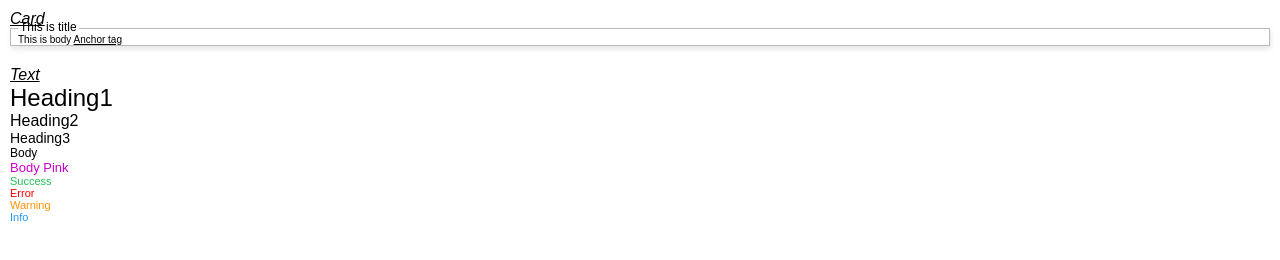
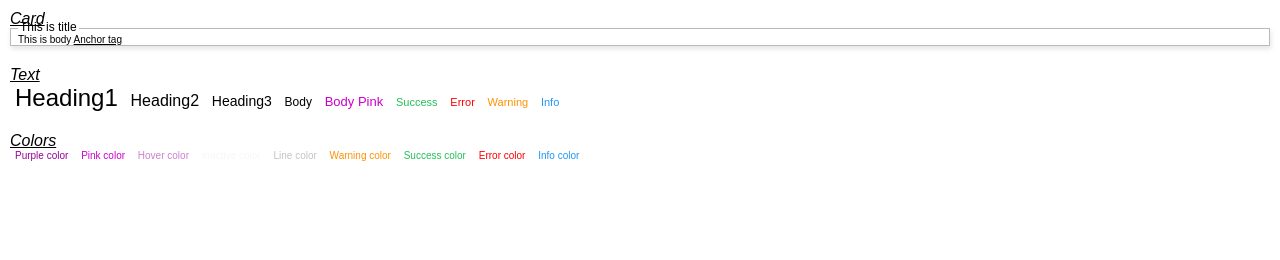
Before and after one commit to malipramod/css-util-lib, a website: page index.html in a window 1280 px wide. Drawn offline with nearby package versions, Linux system fonts and the light colour scheme; files that its build step writes are made by us from their sources.

Commit message:
add colors

```diff
--- a/index.html
+++ b/index.html
@@ -25,15 +25,31 @@
     <!--text-->
     <div>
         <i class="text-h2 text-underline">Text</i>
-        <div class="text-h1">Heading1</div>
-        <div class="text-h2">Heading2</div>
-        <div class="text-h3">Heading3</div>
-        <div class="text-body">Body</div>
-        <div class="text-body-pink">Body Pink</div>
-        <div class="text-success">Success</div>
-        <div class="text-error">Error</div>
-        <div class="text-warning">Warning</div>
-        <div class="text-info">Info</div>
+        <br>
+        <span style="padding: 5px;" class="text-h1">Heading1</span>
+        <span style="padding: 5px;" class="text-h2">Heading2</span>
+        <span style="padding: 5px;" class="text-h3">Heading3</span>
+        <span style="padding: 5px;" class="text-body">Body</span>
+        <span style="padding: 5px;" class="text-body-pink">Body Pink</span>
+        <span style="padding: 5px;" class="text-success">Success</span>
+        <span style="padding: 5px;" class="text-error">Error</span>
+        <span style="padding: 5px;" class="text-warning">Warning</span>
+        <span style="padding: 5px;" class="text-info">Info</span>
+    </div>
+
+    <!--Colors-->
+    <div>
+        <i class="text-h2 text-underline">Colors</i>
+        <br>
+        <span style="padding: 5px" class="color-purple">Purple color</span>
+        <span style="padding: 5px" class="color-pink">Pink color</span>
+        <span style="padding: 5px" class="color-hover">Hover color</span>
+        <span style="padding: 5px" class="color-inactive">Inactive color</span>
+        <span style="padding: 5px" class="color-line">Line color</span>
+        <span style="padding: 5px" class="color-warning">Warning color</span>
+        <span style="padding: 5px" class="color-success">Success color</span>
+        <span style="padding: 5px" class="color-error">Error color</span>
+        <span style="padding: 5px" class="color-info">Info color</span>
     </div>
 </body>
 
--- /dev/null
+++ b/partials/components/_colors.scss
@@ -0,0 +1,35 @@
+.color-purple{
+    color: $brand-color-purple;
+}
+
+.color-pink{
+    color: $brand-color-pink;
+}
+
+.color-hover{
+    color: $brand-color-hover;
+}
+
+.color-inactive{
+    color: $brand-color-hover-inactive;
+}
+
+.color-line{
+    color: $line-color;
+}
+
+.color-warning{
+    color: $warning-color-warning;
+}
+
+.color-success{
+    color: $warning-color-success;
+}
+
+.color-error{
+    color: $warning-color-error;
+}
+
+.color-info{
+    color: $warning-color-info;
+}
--- a/partials/index.scss
+++ b/partials/index.scss
@@ -7,3 +7,4 @@
 
 //Typography
 @import 'components/typography';
+@import 'components/colors';
```
